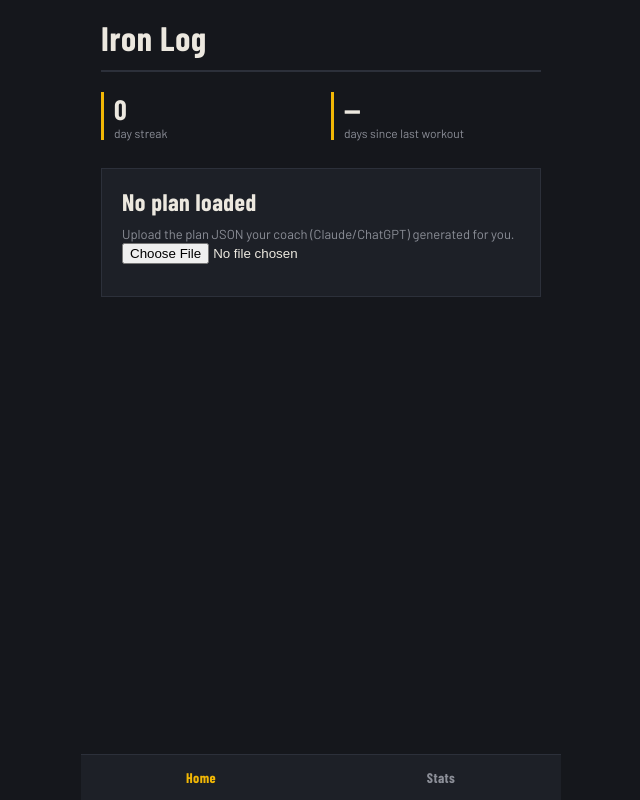
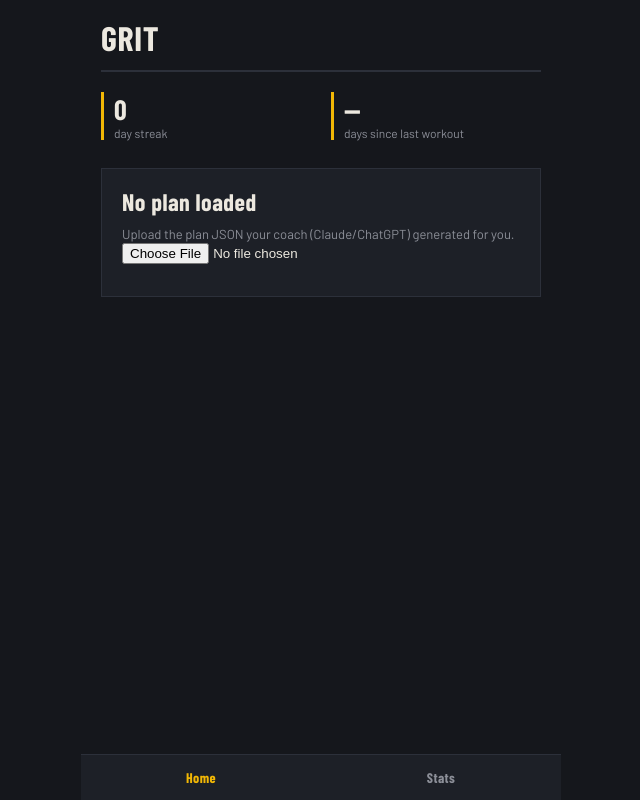
Before and after one commit to Thepoopscoop/JFitness, a plain HTML site: page index.html in a window 1280 px wide. Shown: the whole page, without its empty margins (319-959 px from the left). Drawn offline with nearby package versions, Linux system fonts and the light colour scheme.

Commit message:
renaiming

```diff
--- a/index.html
+++ b/index.html
@@ -3,7 +3,7 @@
 <head>
 <meta charset="UTF-8">
 <meta name="viewport" content="width=device-width, initial-scale=1, viewport-fit=cover">
-<title>Iron Log</title>
+<title>GRIT</title>
 <link rel="manifest" href="manifest.json">
 <meta name="theme-color" content="#15171C">
 <link rel="icon" href="icons/icon-192.png">
@@ -15,7 +15,7 @@
 <!-- HOME -->
 <section id="home" class="screen active">
   <div class="top-row">
-    <h1>Iron Log</h1>
+    <h1>GRIT</h1>
   </div>
 
   <div class="stat-strip">
```
Also changed, not shown: manifest.json, 1 other file.
